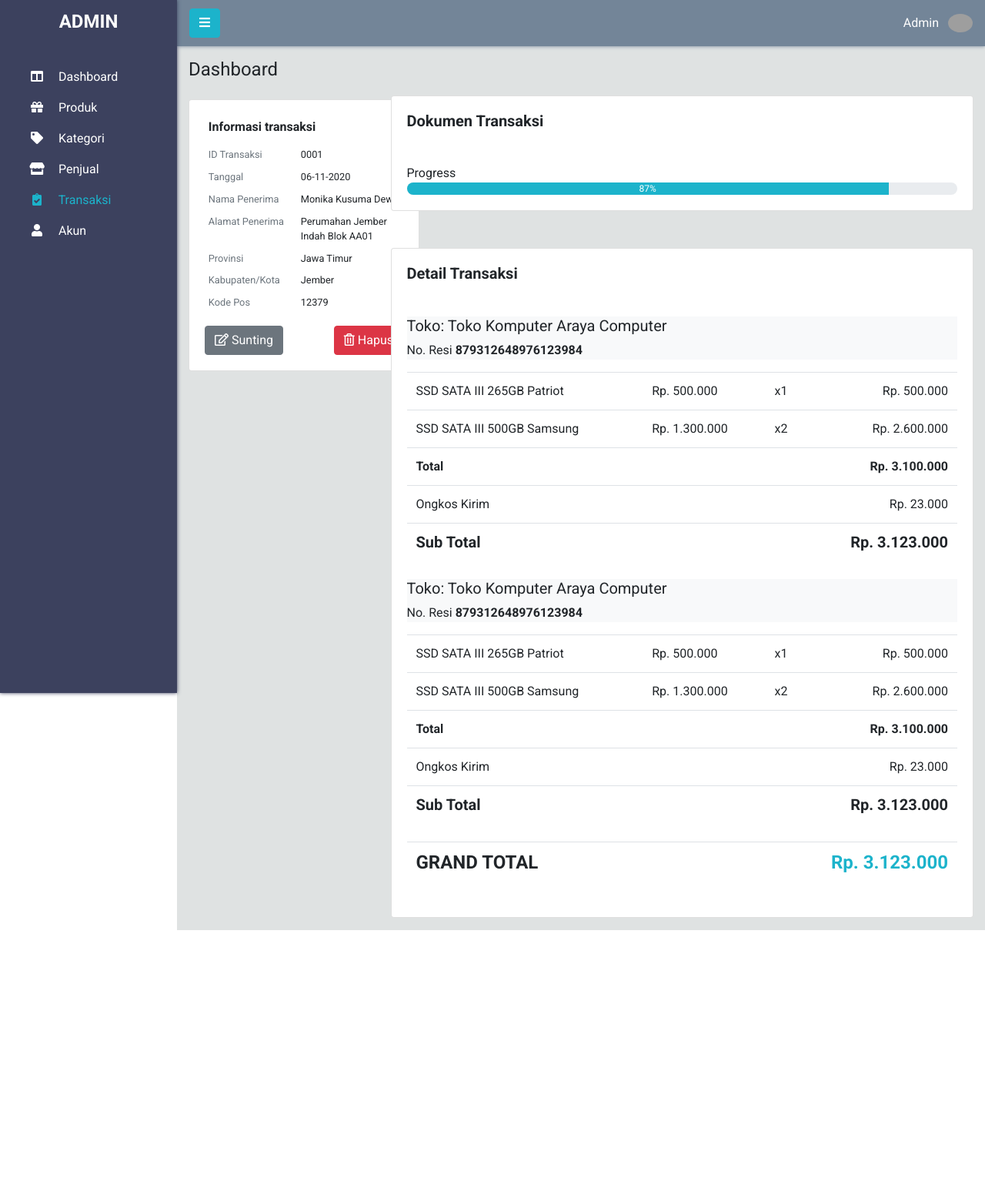
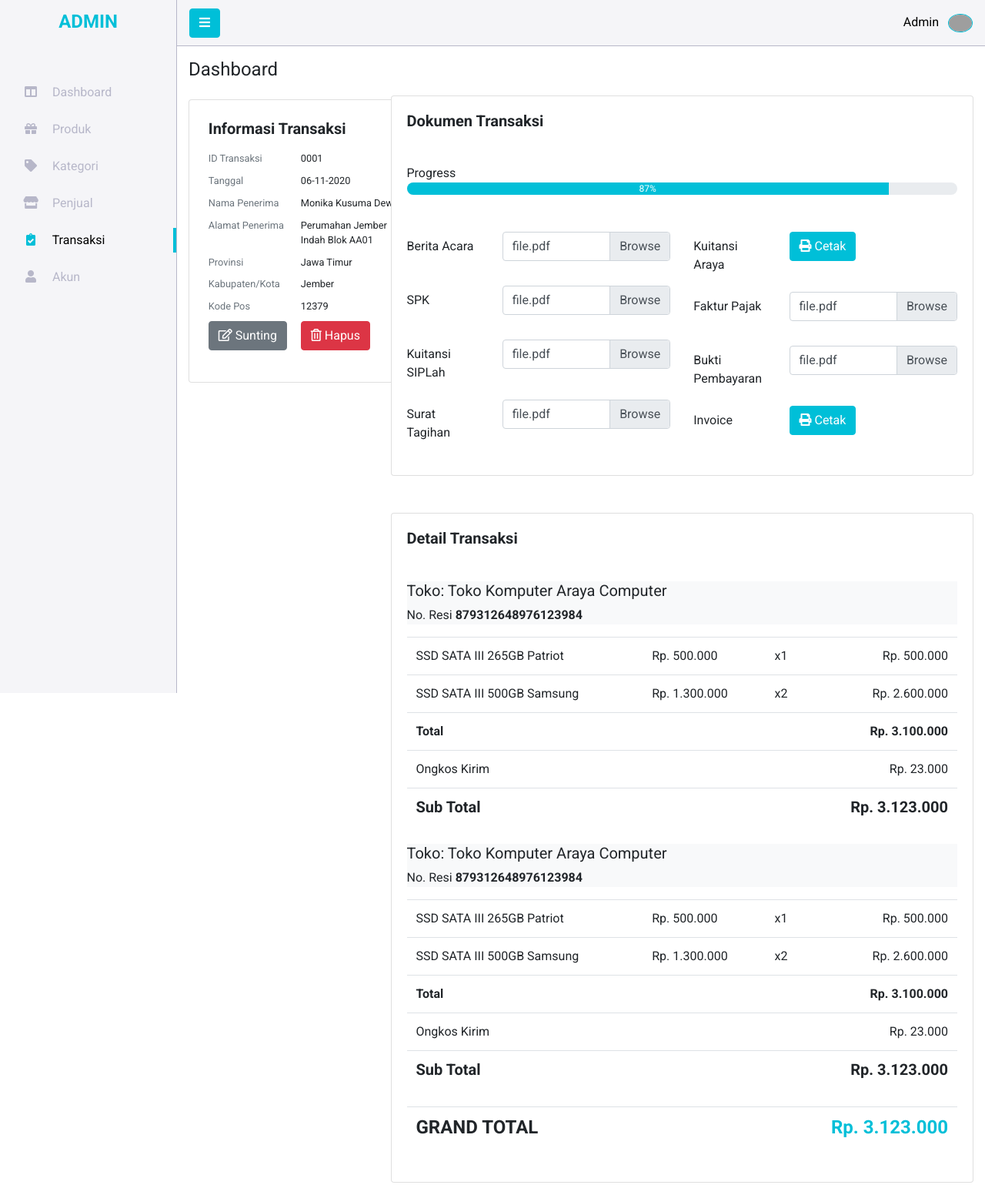
Before and after one commit to adigagas/siproduk, a PHP site: page /pages/detail-transaksi.html in a window 1280 px wide. Shown: the whole page at 77% size. Before the commit the page ends 1208 px from the top, so only its background shows below. Run offline with PHP 8.4, Linux system fonts and the light colour scheme; grey boxes are pictures that could not be loaded.

Commit message:
CSS Update

```diff
--- a/css/style.css
+++ b/css/style.css
@@ -1,9 +1,9 @@
 :root {
-    --primaryColor: #1CB3CB;
+    --primaryColor: #00BFD8;
     --primaryColorLight: #35cee6;
     --primaryColorDark: #1da6bb;
-    --secondaryColor: #738598;
-    --secondaryColorLight: #DFE2E2;
+    --secondaryColor: #b7b7c9;
+    --secondaryColorLight: #f5f5f8;
     --accentColor: #3C415E;
     --successColor: #9DE16F;
     --warningColor: #F8C830;
@@ -218,13 +218,14 @@ a.text-primary:focus {
     height: 900px;
     left: 0px;
     top: 0px;
-    background-color: var(--accentColor);
-    box-shadow: 0px 0px 5px var(--accentColor);
+    background-color: var(--secondaryColorLight);
+    border-right: 1px solid var(--secondaryColor);
+    /* box-shadow: 0px 0px 5px var(--secondaryColor); */
     transition: all .5s;
 }
 
 .sidebar .sidebar-header {
-    color: white;
+    color: var(--primaryColor);
     font-size: 24px;
     font-weight: 700;
     text-align: center;
@@ -234,16 +235,21 @@ a.text-primary:focus {
 .sidebar .sidebar-menu {
     list-style: none;
     padding-top: 32px;
+    padding-left: 0px;
 }
 
 .sidebar-menu li {
-    padding-bottom: 16px;
-    color: white;
+    padding-left: 32px;
+    margin-top: 16px;
+    margin-bottom: 16px;
+    padding-top: 4px;
+    padding-bottom: 4px;
 }
 
 .sidebar .sidebar-menu a {
     text-decoration: none;
-    color: white;
+    /* font-weight: 100; */
+    color: var(--secondaryColor);
     transition: color .4s;
 }
 
@@ -260,6 +266,19 @@ a.text-primary:focus {
     margin-right: 16px;
 }
 
+.sidebar-menu li.active {
+    border-right: 4px solid var(--primaryColor);
+}
+
+.sidebar-menu li.active a{
+    color: black;
+}
+
+.sidebar-menu li.active a i {
+    color: var(--primaryColor);
+}
+
+
 .navbar {
     /* overflow: hidden; */
     position: fixed;
@@ -268,8 +287,9 @@ a.text-primary:focus {
     height: 60px;
     margin-left: 230px;
     top: 0px;
-    background-color: var(--secondaryColor);
-    box-shadow: 0px 0px 5px var(--secondaryColor);
+    background-color: var(--secondaryColorLight);
+    border-bottom: 1px solid var(--secondaryColor);
+    /* box-shadow: 0px 0px 5px var(--secondaryColor); */
     transition: all .5s;
 }
 
@@ -278,7 +298,7 @@ a.text-primary:focus {
     min-height: calc(100vh - 60px);
     margin-left: 230px;
     margin-top: 60px;
-    background-color: var(--secondaryColorLight);
+    background-color: white;
     padding-top: 16PX;
     transition: all .5s;
 }
@@ -331,7 +351,7 @@ a.text-primary:focus {
 }
 
 .user-menu {
-    color: white;
+    color: black;
 }
 
 .user-menu li {
@@ -347,6 +367,7 @@ a.text-primary:focus {
     width: 32px;
     margin-left: 8px;
     border-radius: 50%;
+    border: 1px solid var(--primaryColor);
 }
 
 .user-menu:hover {
@@ -358,7 +379,7 @@ a.text-primary:focus {
 .dropdown-content {
     display: none;
     position: absolute;
-    background-color: white;
+    background-color: var(--secondaryColorLight);
     width: auto;
     color: black;
     list-style: none;
@@ -368,7 +389,8 @@ a.text-primary:focus {
     padding-right: 32px;
     margin-top: 20px;
     right: 16px;
-    box-shadow: 0px 0px 5px var(--secondaryColor);
+    border: 1px solid var(--secondaryColor);
+    /* box-shadow: 0px 0px 5px var(--secondaryColor); */
     /* z-index: 6; */
 }
 
@@ -394,7 +416,7 @@ a.text-primary:focus {
     width: 120%;
     margin-top: 16px;
     margin-left: -10%;
-    background-color: var(--secondaryColorLight);
+    background-color: var(--secondaryColor);
 }
 
 .user-menu .dropdown-content li:last-child:after {
--- a/pages/detail-produk.html
+++ b/pages/detail-produk.html
@@ -36,8 +36,8 @@
                     <i class="icon-16 fas fa-columns"></i> Dashboard
                 </a>
             </li>
-            <li>
-                <a href="produk.html"  class="text-primary">
+            <li class="active">
+                <a href="produk.html">
                     <i class="icon-16 fas fa-gift"></i> Produk
                 </a>
             </li>
--- a/pages/detail-transaksi.html
+++ b/pages/detail-transaksi.html
@@ -51,8 +51,8 @@
                     <i class="icon-16 fas fa-store"></i> Penjual
                 </a>
             </li>
-            <li>
-                <a href="transaksi.html" class="text-primary">
+            <li class="active">
+                <a href="transaksi.html">
                     <i class="icon-16 fas fa-clipboard-check"></i> Transaksi
                 </a>
             </li>
@@ -104,9 +104,9 @@
                                         <tbody>
                                             <tr>
                                                 <td colspan="2">
-                                                    <h6>
-                                                        <b>Informasi transaksi</b>
-                                                    </h6>
+                                                    <h5>
+                                                        <b>Informasi Transaksi</b>
+                                                    </h5>
                                                 </td>
                                             </tr>
                                             <tr>
@@ -139,13 +139,17 @@
                                                 <td class="text-secondary">Kode Pos</td>
                                                 <td>12379</td>
                                             </tr>
+                                            <tr>
+                                                <td>
+                                                    <a href="" class="btn btn-secondary"><i class="far fa-edit"></i> Sunting</a>
+                                                </td>
+                                                <td>
+                                                    <a href="" class="btn btn-danger"><i class="far fa-trash-alt"></i> Hapus</a>
+                                                </td>
+                                            </tr>
                                         </tbody>
                                     </table>
                                 </small>
-                                <div class="d-flex justify-content-between">
-                                    <a href="" class="btn btn-secondary"><i class="far fa-edit"></i> Sunting</a>
-                                    <a href="" class="btn btn-danger"><i class="far fa-trash-alt"></i> Hapus</a>
-                                </div>
                             </div>
                         </div>
                     </div>
@@ -165,9 +169,95 @@
                                     <div class="progress-bar bg-primary" role="progressbar" style="width: 87.5%;" aria-valuenow="25" aria-valuemin="0" aria-valuemax="100">87%</div>
                                 </div>
                             </div>
-                            <div class="row">
+                            <div class="row mt-5">
                                 <div class="col">
+                                    <form>
+                                        <div class="row">
+                                            <div class="col">
+                                                <div class="form-group row">
+                                                    <label class="col-sm-4 col-form-label">Berita Acara</label>
+                                                    <div class="col-sm">
+                                                        <div class="input-group mb-3">
+                                                            <div class="custom-file">
+                                                                <input type="file" class="custom-file-input">
+                                                                <label class="custom-file-label">file.pdf</label>
+                                                            </div>
+                                                        </div>
+                                                    </div>
+                                                </div>
+                                                <div class="form-group row">
+                                                    <label class="col-sm-4 col-form-label">SPK</label>
+                                                    <div class="col-sm">
+                                                        <div class="input-group mb-3">
+                                                            <div class="custom-file">
+                                                                <input type="file" class="custom-file-input">
+                                                                <label class="custom-file-label">file.pdf</label>
+                                                            </div>
+                                                        </div>
+                                                    </div>
+                                                </div>
+                                                <div class="form-group row">
+                                                    <label class="col-sm-4 col-form-label">Kuitansi SIPLah</label>
+                                                    <div class="col-sm">
+                                                        <div class="input-group mb-3">
+                                                            <div class="custom-file">
+                                                                <input type="file" class="custom-file-input">
+                                                                <label class="custom-file-label">file.pdf</label>
+                                                            </div>
+                                                        </div>
+                                                    </div>
+                                                </div>
+                                                <div class="form-group row">
+                                                    <label class="col-sm-4 col-form-label">Surat Tagihan</label>
+                                                    <div class="col-sm">
+                                                        <div class="input-group mb-3">
+                                                            <div class="custom-file">
+                                                                <input type="file" class="custom-file-input">
+                                                                <label class="custom-file-label">file.pdf</label>
+                                                            </div>
+                                                        </div>
+                                                    </div>
+                                                </div>
+                                            </div>
+                                            <div class="col">
+                                                <div class="form-group row">
+                                                    <label class="col-sm-4 col-form-label">Kuitansi Araya</label>
+                                                    <div class="col-sm">
+                                                        <a href="" class="btn btn-primary"><i class="fas fa-print"></i> Cetak</a>
+                                                    </div>
+                                                </div>
+                                                <div class="form-group row">
+                                                    <label class="col-sm-4 col-form-label">Faktur Pajak</label>
+                                                    <div class="col-sm">
+                                                        <div class="input-group mb-3">
+                                                            <div class="custom-file">
+                                                                <input type="file" class="custom-file-input">
+                                                                <label class="custom-file-label">file.pdf</label>
+                                                            </div>
+                                                        </div>
+                                                    </div>
+                                                </div>
+                                                <div class="form-group row">
+                                                    <label class="col-sm-4 col-form-label">Bukti Pembayaran</label>
+                                                    <div class="col-sm">
+                                                        <div class="input-group mb-3">
+                                                            <div class="custom-file">
+                                                                <input type="file" class="custom-file-input">
+                                                                <label class="custom-file-label">file.pdf</label>
+                                                            </div>
+                                                        </div>
+                                                    </div>
+                                                </div>
+                                                <div class="form-group row">
+                                                    <label class="col-sm-4 col-form-label">Invoice</label>
+                                                    <div class="col-sm">
+                                                        <a href="" class="btn btn-primary"><i class="fas fa-print"></i> Cetak</a>
+                                                    </div>
+                                                </div>
+                                            </div>
+                                        </div>
 
+                                    </form>
                                 </div>
                             </div>
                         </div>
--- a/pages/produk.html
+++ b/pages/produk.html
@@ -37,8 +37,8 @@
                     <i class="icon-16 fas fa-columns"></i> Dashboard
                 </a>
             </li>
-            <li>
-                <a href="produk.html" class="text-primary">
+            <li class="active">
+                <a href="produk.html">
                     <i class="icon-16 fas fa-gift"></i> Produk
                 </a>
             </li>
@@ -467,7 +467,6 @@
                 </div>
                 <!-- end Filter Section -->
 
-
                 <div class="col">
                     <!-- Search -->
                     <div class="row">
@@ -504,7 +503,6 @@
                     <div class="row">
                         <div class="col d-flex flex-wrap justify-content-between">
                             <!-- Card Item -->
-
                             <a href="detail-produk.html" class="card card-item" id="card-item">
                                 <div class="img-res">
                                     <img src="https://encrypted-tbn0.gstatic.com/images?q=tbn:ANd9GcRtST1yLcqOyguUCVBS3RNNPdtTE5YOzXusxg&usqp=CAU" class="card-img-top" alt="...">
--- a/pages/transaksi.html
+++ b/pages/transaksi.html
@@ -51,8 +51,8 @@
                     <i class="icon-16 fas fa-store"></i> Penjual
                 </a>
             </li>
-            <li>
-                <a href="transaksi.html" class="text-primary">
+            <li class="active">
+                <a href="transaksi.html">
                     <i class="icon-16 fas fa-clipboard-check"></i> Transaksi
                 </a>
             </li>
```
